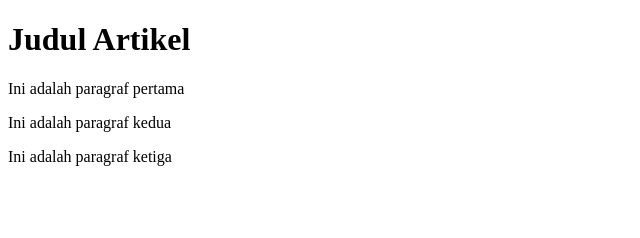
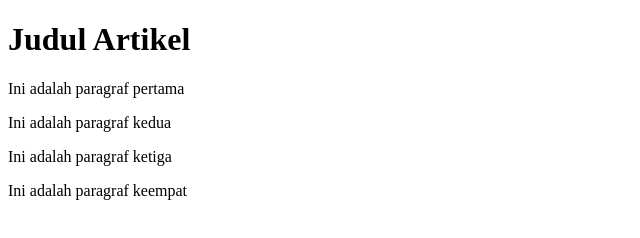
Before and after one commit to RIfaldo09/praktek-06-github, a plain HTML site: page index.html in a window 1280 px wide. Shown: the whole page, without its empty margins (0-640 px from the left). Drawn offline with Linux system fonts and the light colour scheme.

Commit message:
menambahkan paragraf keempat

```diff
--- a/index.html
+++ b/index.html
@@ -10,5 +10,6 @@
     <p>Ini adalah paragraf pertama</p>
     <p>Ini adalah paragraf kedua</p>
     <p>Ini adalah paragraf ketiga</p>
+    <p>Ini adalah paragraf keempat</p>
 </body>
 </html>
```
